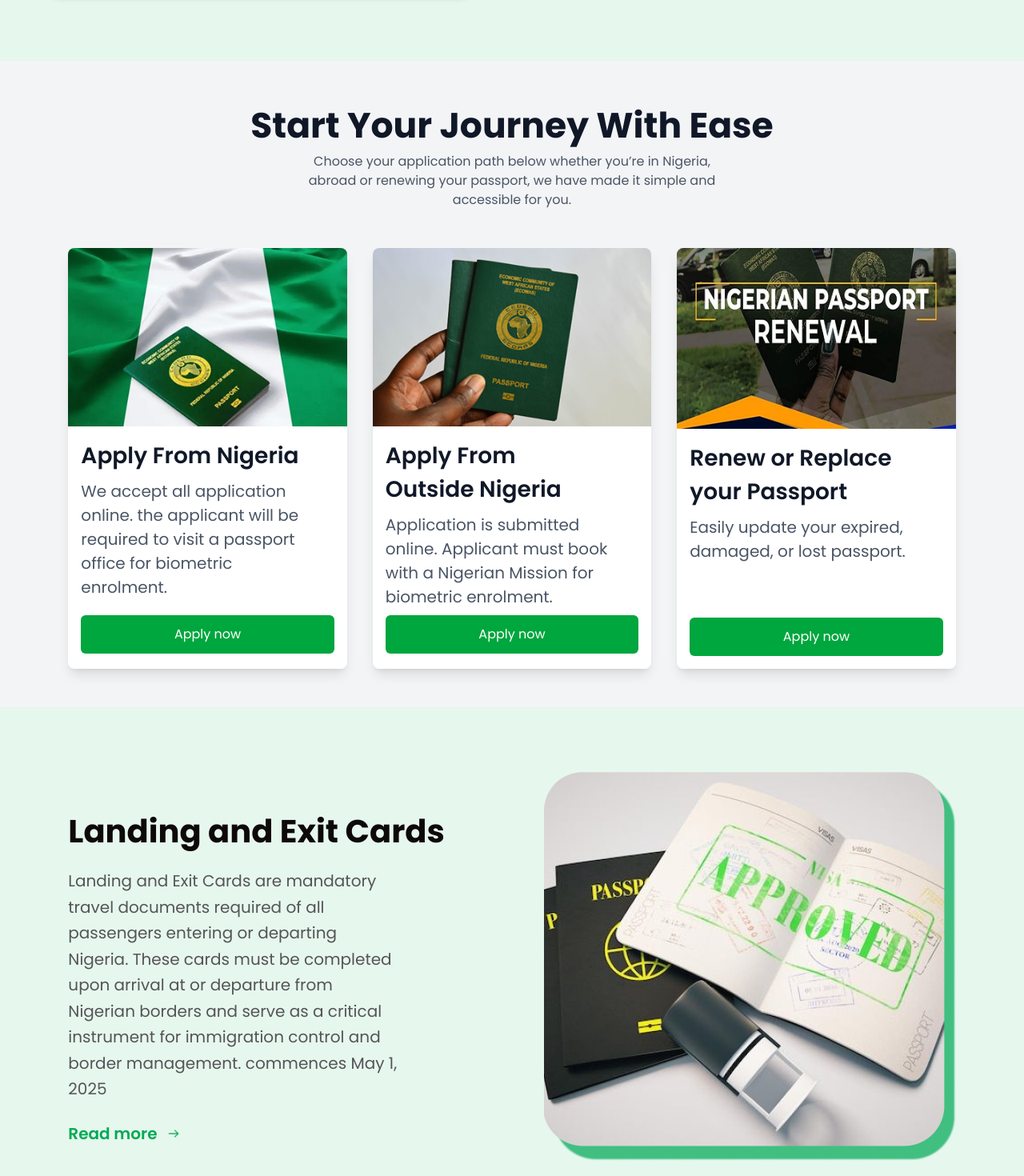
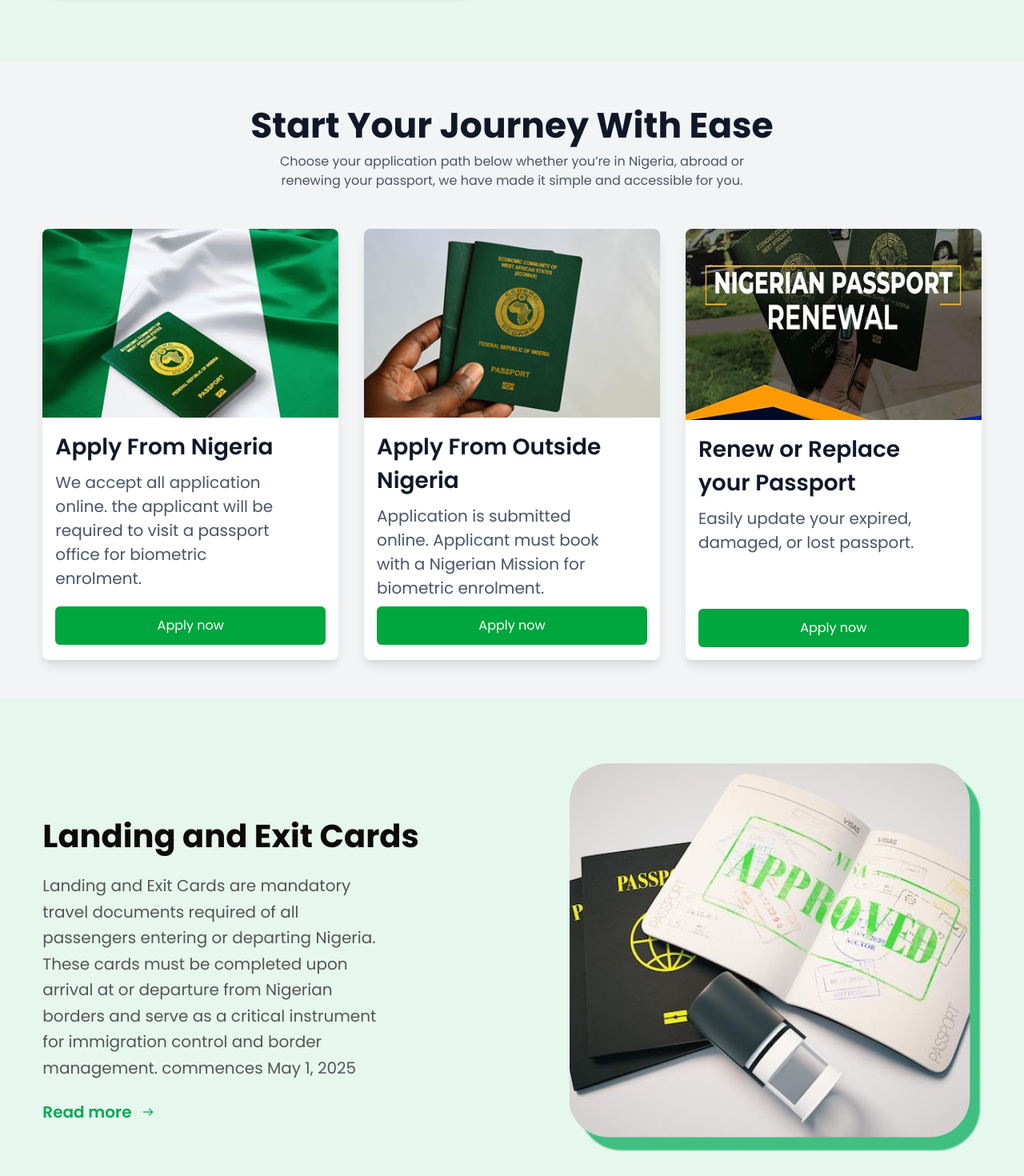
Before and after one commit to samadeola1/Nigeria-Immigration-Service, a React (Vite) app in the folder client/: page / in a window 1280 px wide. Shown: the part 2920-4390 px from the top of the page at 80% size. Built offline with nearby package versions, Linux system fonts and the light colour scheme.

Commit message:
padding fixes on Startyourjourney and landingexit cards

```diff
--- a/client/src/landing page/LandingAndExit.jsx
+++ b/client/src/landing page/LandingAndExit.jsx
@@ -5,13 +5,13 @@
 const LandingAndExit = () => {
   return (
     <div className="w-full bg-[#E6F7EE] border-0">
-      <div className="mx-auto w-11/12 container px-4 sm:px-6 lg:px-8 ">
+      <div className="mx-auto w-11/12 container ">
         <div className="flex lg:flex-row  items-center gap-0 md:gap-[60px] lg:gap-[80px] py-[80px] flex-col-reverse  md:flex-col">
           <div className="flex-1 text-center md:text-left">
             <h2 className="text-[24px] text-center lg:text-start md:text-[36px] lg:text-[40px] font-bold font-poppins text-[#0e0909] pt-5 pb-4">
               Landing and Exit Cards
             </h2>
-            <p className="text-[#555555] text-[20px] leading-relaxed mb-6 font-normal font-poppins hidden lg:block lg:pr-[100px]">
+            <p className="text-[#555555] text-[20px] leading-relaxed mb-6 font-normal font-poppins hidden lg:block lg:pr-[155px]">
               Landing and Exit Cards are mandatory travel documents required of
               all passengers entering or departing Nigeria. These cards must be
               completed upon arrival at or departure from Nigerian borders and
--- a/client/src/landing page/StartYourJourney.jsx
+++ b/client/src/landing page/StartYourJourney.jsx
@@ -32,7 +32,7 @@
 
   return (
     <section className="w-full bg-gray-100 py-12 border-0">
-      <div className="w-11/12 container mx-auto px-4 sm:px-6 lg:px-8">
+      <div className="w-11/12 container mx-auto">
         <div className="text-center mb-12">
           <h2 className="text-[28px] md:text-[44px] font-bold font-poppins text-gray-900 pb-4 md:p-0 ">
             Start Your Journey With Ease
@@ -60,7 +60,7 @@
                   <h3 className="text-[24px] lg:text-[28px] md:pb-2 lg:pb-0 font-semibold text-gray-900 mb-2 pr-[40px] font-poppins">
                     {card.title}
                   </h3>
-                  <p className="text-gray-600 text:[16px] md:text-[17px] lg:text-[20px] font-poppins font-normal lg:pr-5">
+                  <p className="text-gray-600 text:[16px] md:text-[17px] lg:text-[20px] font-poppins font-normal sm:pr-5 md:pr-0 lg:pr-10">
                     {card.description}
                   </p>
                 </div>
```
